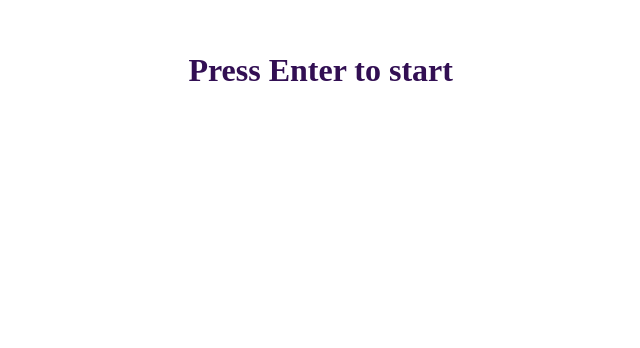
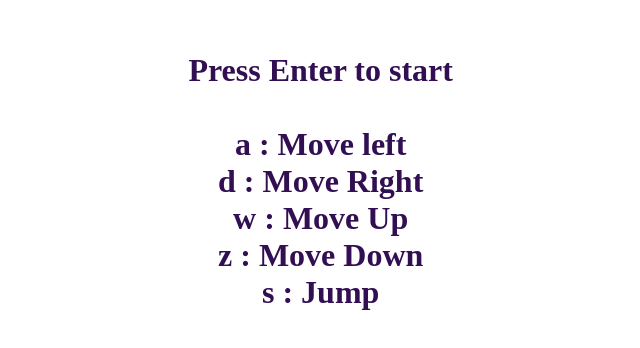
Before and after one commit to rajsabal/Race, a plain HTML site: page index.html in a window 1280 px wide. Shown: the part 188-536 px from the top of the page, without its empty margins (362-1002 px from the left). Drawn offline with Linux system fonts and the light colour scheme.

Commit message:
Update index.html

```diff
--- a/index.html
+++ b/index.html
@@ -27,7 +27,8 @@
         </div>
 
         <div class="start">
-            <h1>Press Enter to start</h1>
+            <h1>Press Enter to start<br> <br> a : Move left <br> d : Move Right <br> w : Move Up <br> z : Move Down <br> s : Jump</h1>
+
 
         </div>
     </div>
```
